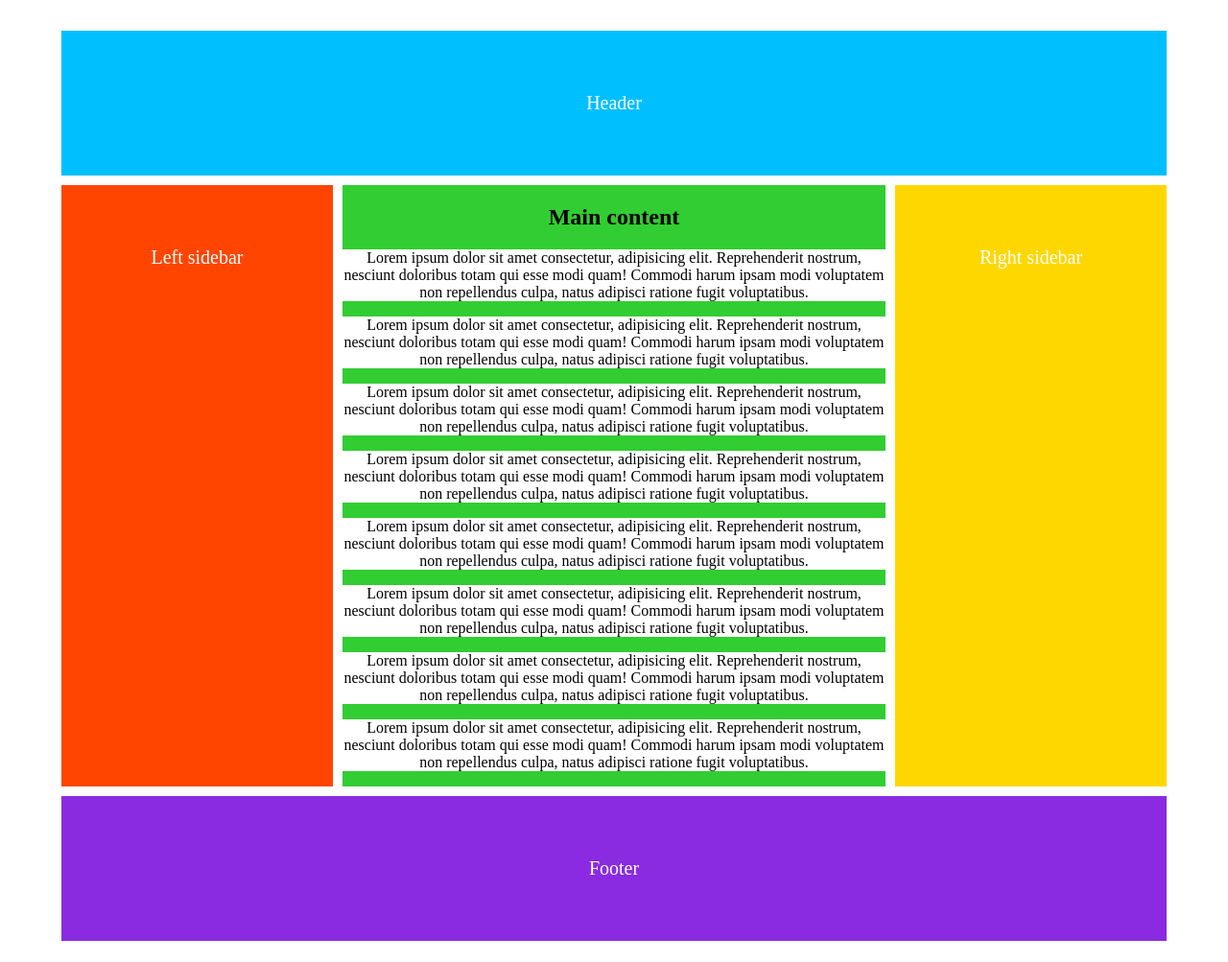
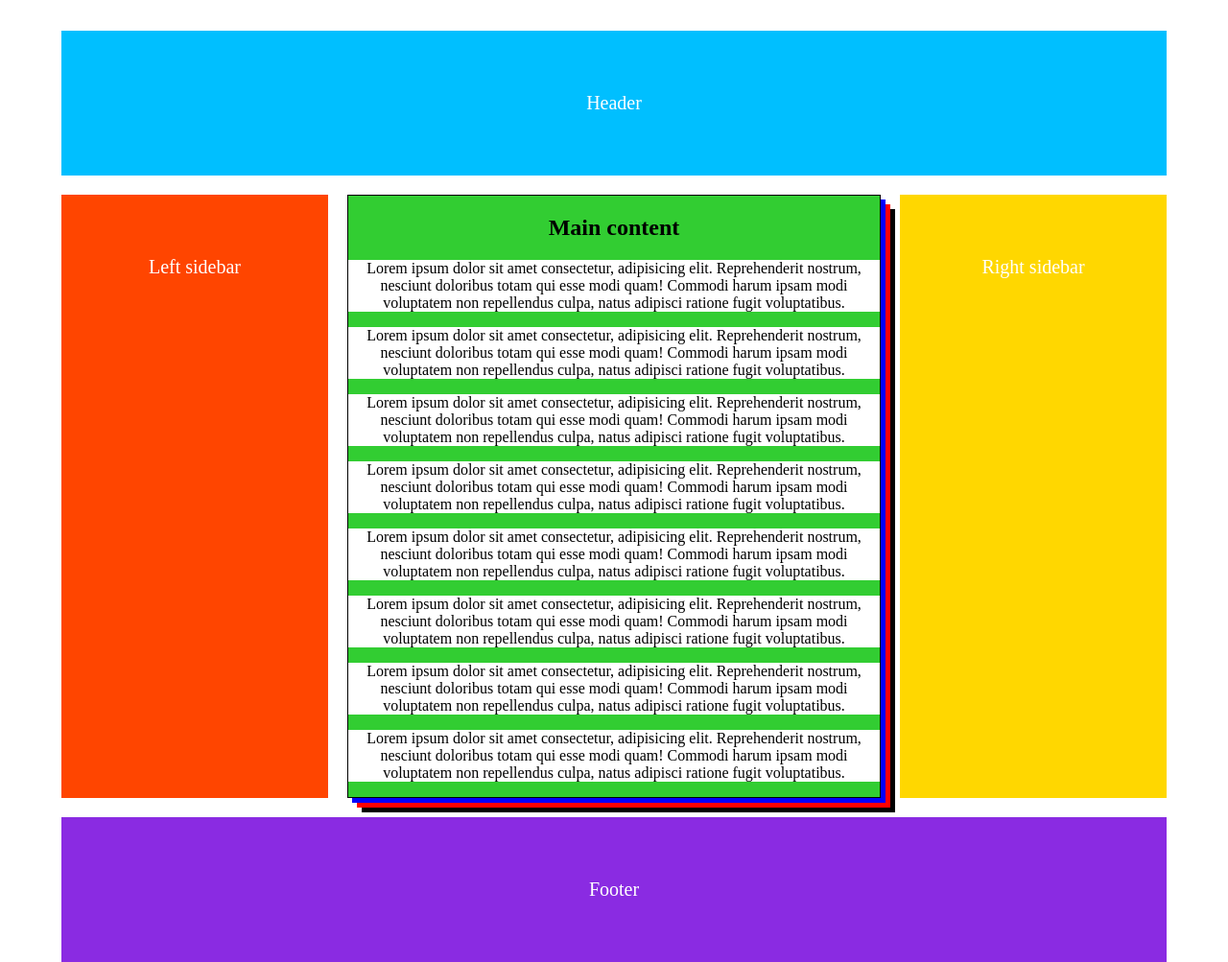
Before and after one commit to Drup1k/Sass-Challenge, a plain HTML site: page page.html in a window 1280 px wide. Shown: the whole page at 96% size. Before the commit the page ends 981 px from the top, so only its background shows below. Drawn offline with Linux system fonts and the light colour scheme.

Commit message:
add shadow

```diff
--- a/styling.css
+++ b/styling.css
@@ -6,7 +6,7 @@
   grid-template-areas: "header header header" "left main right" "footer footer footer";
   grid-template-rows: 1fr 3fr 1fr;
   grid-template-columns: 1fr 2fr 1fr;
-  grid-gap: 10px;
+  grid-gap: 20px;
 }
 
 .cell-1 {
@@ -17,12 +17,15 @@
 .cell-2 {
   background: orangered;
   grid-area: left;
+  box-shadow: ;
 }
 
 .cell-3 {
   background: limegreen;
   grid-area: main;
   text-align: center;
+  border:1px solid black;
+  box-shadow: 5px 5px blue, 10px 10px red, 15px 15px black;
 }
 
 .cell-4 {
```
